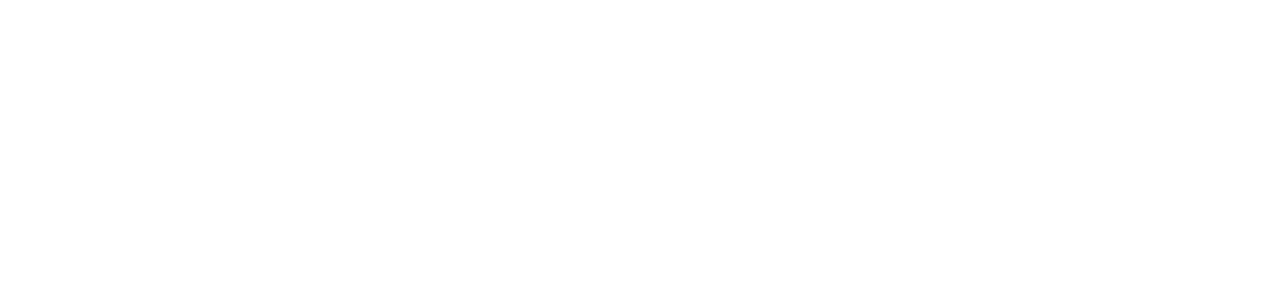
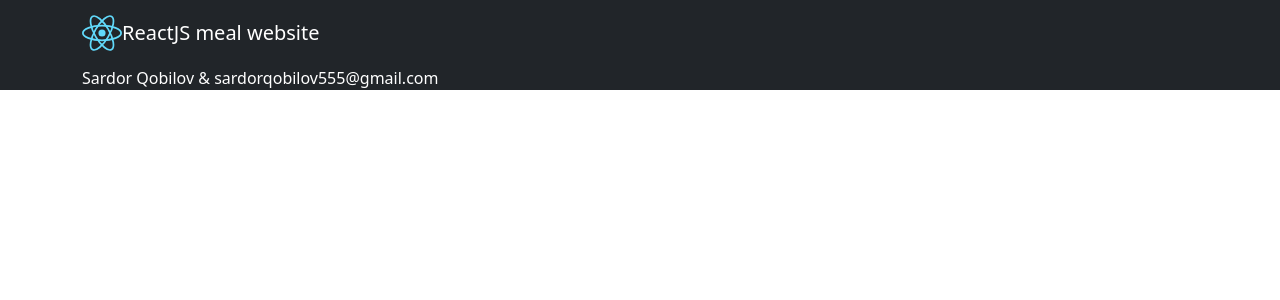
Before and after one commit to QobilovSardor/reactjs-meal-website, a React (Create React App) app: page / in a window 1280 px wide. Shown: the top 300 px of the page. Built offline with nearby package versions, Linux system fonts and the light colour scheme.

Commit message:
header and footer end

```diff
--- a/package.json
+++ b/package.json
@@ -6,9 +6,11 @@
     "@testing-library/jest-dom": "^5.16.5",
     "@testing-library/react": "^13.4.0",
     "@testing-library/user-event": "^13.5.0",
+    "bootstrap": "^5.2.3",
     "react": "^18.2.0",
     "react-dom": "^18.2.0",
     "react-scripts": "5.0.1",
+    "reactstrap": "^9.1.5",
     "web-vitals": "^2.1.4"
   },
   "scripts": {
--- a/src/App.js
+++ b/src/App.js
@@ -1,9 +1,12 @@
+import Footer from "./layouts/Footer";
+import Header from "./layouts/Heder";
 
 function App() {
   return (
-    <div>
-
-    </div>
+    <>
+      <Header />
+      <Footer />
+    </>
   );
 }
 
--- /dev/null
+++ b/src/config/config.jsx
@@ -0,0 +1,4 @@
+const API_KEY = '1';
+const API_URL = `https://www.themealdb.com/api/json/v1/${API_KEY}/`;
+
+export {API_URL}
--- a/src/index.css
+++ b/src/index.css
@@ -1,13 +1,16 @@
-body {
+* {
   margin: 0;
-  font-family: -apple-system, BlinkMacSystemFont, 'Segoe UI', 'Roboto', 'Oxygen',
-    'Ubuntu', 'Cantarell', 'Fira Sans', 'Droid Sans', 'Helvetica Neue',
-    sans-serif;
-  -webkit-font-smoothing: antialiased;
-  -moz-osx-font-smoothing: grayscale;
+  padding: 0;
+  box-sizing: border-box;
 }
-
-code {
-  font-family: source-code-pro, Menlo, Monaco, Consolas, 'Courier New',
-    monospace;
+footer {
+  background: #212529;
+  color: white;
 }
+footer a {
+  color: white;
+  text-decoration: none;
+}
+footer a:hover {
+  color: rgb(11, 239, 235);
+}
--- a/src/index.js
+++ b/src/index.js
@@ -2,6 +2,7 @@
 import ReactDOM from 'react-dom/client';
 import './index.css';
 import App from './App';
+import 'bootstrap/dist/css/bootstrap.min.css';
 
 const root = ReactDOM.createRoot(document.getElementById('root'));
 root.render(
--- /dev/null
+++ b/src/layouts/Footer.jsx
@@ -0,0 +1,13 @@
+// import {Footer} from 'reactstrap'
+
+function Footer() {
+  return (
+   <footer>
+    <div className="container">
+      <a href="https://t.me/SardorQobilov">Sardor Qobilov & sardorqobilov555@gmail.com</a>
+    </div>
+   </footer>
+  );
+}
+
+export default Footer;
--- /dev/null
+++ b/src/layouts/Heder.jsx
@@ -0,0 +1,27 @@
+import {Navbar, NavbarBrand } from "reactstrap";
+
+function Header() {
+  return (
+    <Navbar
+      className="py-2"
+      color="dark"
+      dark
+    >
+      <div className="container">
+        <NavbarBrand href="#!" className="d-flex align-items-center">
+          <img
+            alt="logo"
+            src='./images/logo.svg'
+            style={{
+              height: 40,
+              width: 40
+            }}
+          />
+          ReactJS meal website
+          </NavbarBrand>
+      </div>
+    </Navbar>
+  );
+}
+
+export default Header;
```
Also changed, not shown: src/config/api.jsx (added, +18 -0 lines), public/images/logo.svg (added), 1 other file (tests, documents, lock files or other folders).
